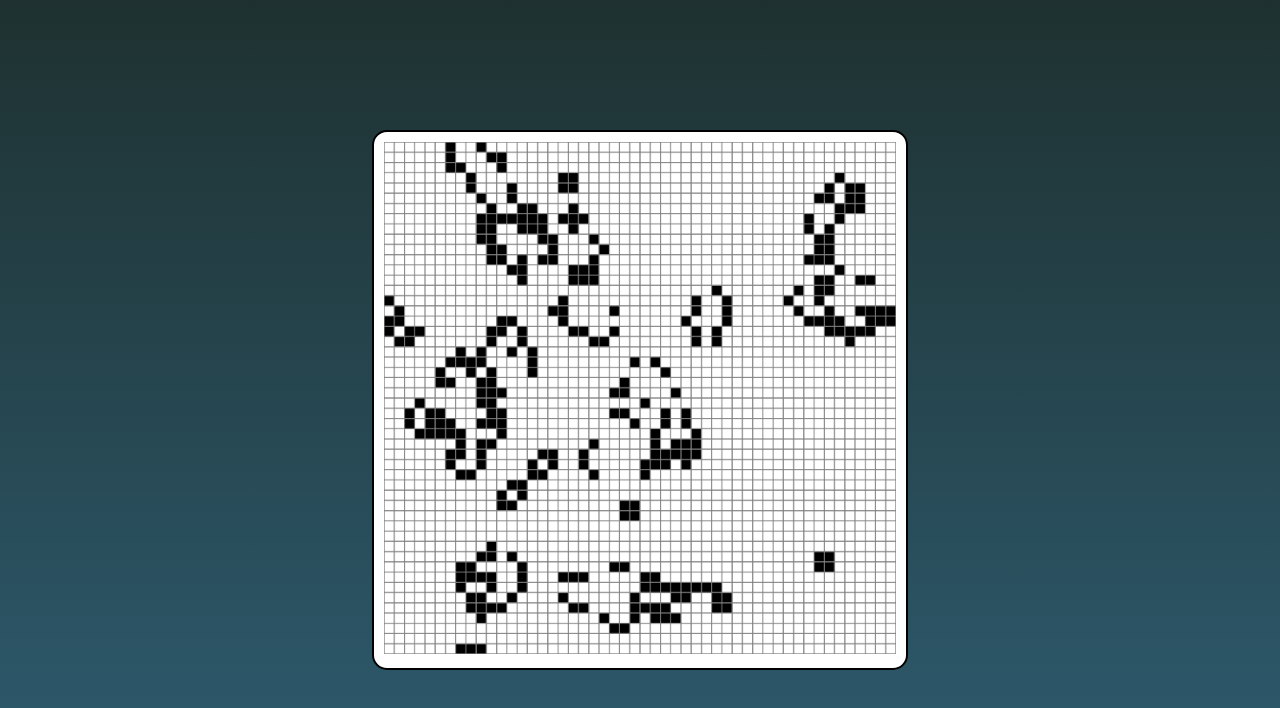
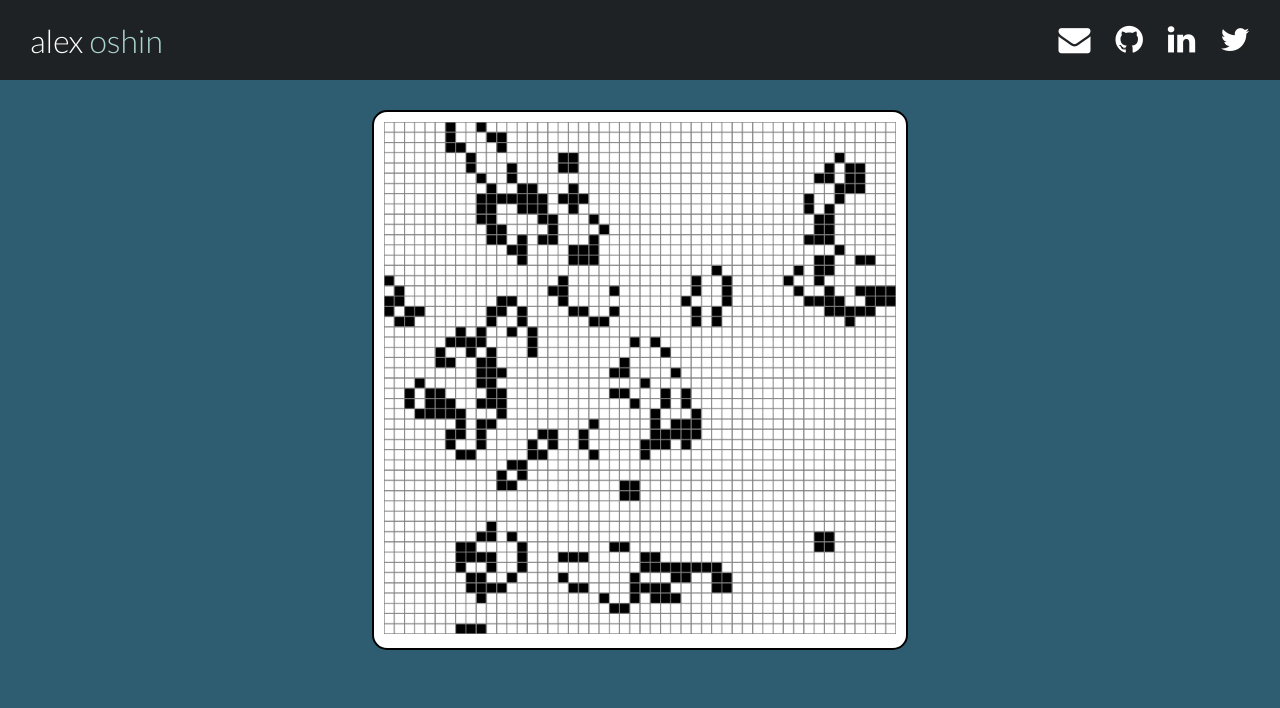
Before and after one commit to alexoshin/cellular-automata, a plain HTML site: page index.html in a window 1280 px wide. Drawn offline with Linux system fonts and the light colour scheme.

Commit message:
Add header (#3)

```diff
--- a/css/stylesheet.css
+++ b/css/stylesheet.css
@@ -12,18 +12,74 @@ body {
     width: 100vw;
     height: 100vh;
     position: relative;
-    background: var(--bg-color-1);
+    background: var(--bg-color-3);
     opacity: 0;
     transition: opacity 2s ease;
 }
 
+a {
+    text-decoration: none;
+}
+
+.highlight {
+    color: var(--text-highlight-1);
+}
+
+.header {
+    top: 0;
+    /* position: fixed; */
+    background: var(--bg-color-1);
+    width: 100%;
+    height: 80px;
+    align-items: center;
+    display: flex;
+    justify-content: space-between;
+    z-index: 1;
+}
+
+.header_left {
+    display: grid;
+    grid-gap: 50px;
+    margin-left: 30px;
+    box-sizing: border-box;
+    grid-template-columns: repeat(1, max-content);
+}
+
+.header_right {
+    display: grid;
+    height: 100%;
+    align-items: center;
+    grid-gap: 25px;
+    margin-right: 30px;
+    box-sizing: border-box;
+    grid-template-columns: repeat(4, max-content);
+}
+
+.header_text {
+    color: var(--text-color-1);
+    font-size: 2rem;
+    text-align: center;
+    white-space: nowrap;
+    font-family: 'Lato', sans-serif;
+}
+
+.icon {
+    color: var(--text-color-1);
+    transition: color 0.5s ease;
+}
+
+.icon:hover {
+    color: var(--text-highlight-2);
+}
+
 .title {
-    background: linear-gradient(var(--bg-color-2), var(--bg-color-3));
+    /* background: linear-gradient(var(--bg-color-2), var(--bg-color-3)); */
     display: flex;
     width: 100%;
-    height: 100%;
+    /* height: 100%; */
     align-items: center;
     justify-content: center;
+    flex-wrap: wrap;
 }
 
 .canvas {
@@ -34,7 +90,8 @@ body {
 .ca-card {
     overflow: hidden;
     width: 40%;
-    min-width: 200px;
+    margin-top: 30px;
+    min-width: 500px;
     padding: 10px;
     background: #ffffff;
     border-radius: 15px;
--- a/index.html
+++ b/index.html
@@ -4,8 +4,33 @@
         <meta charset="utf-8">
         <title>cellular automata</title>
         <link rel="stylesheet" href="css/stylesheet.css">
+        <link rel="stylesheet" href="https://cdnjs.cloudflare.com/ajax/libs/font-awesome/4.7.0/css/font-awesome.min.css">
+        <link rel="preconnect" href="https://fonts.gstatic.com">
+        <link href="https://fonts.googleapis.com/css2?family=Lato:wght@300&family=Roboto+Mono:wght@300&display=swap" rel="stylesheet">
     </head>
     <body>
+        <div class="header">
+            <div class="header_left">
+                <a href="https://alexoshin.github.io" class="header_text">alex <span class="highlight">oshin</span></a>
+            </div>
+            <div class="header_right">
+                <div class="icon_box">
+                    <a href="mailto:alexoshin@gatech.edu" title="Send me an email">
+                        <i class="fa fa-envelope fa-2x icon"></i>
+                    </a>
+                </div>
+                <a href="https://github.com/alexoshin" title="Follow me on GitHub">
+                    <i class="fa fa-github fa-2x icon"></i>
+                </a>
+                <a href="https://www.linkedin.com/in/alexoshin/" title="Connect with me on LinkedIn">
+                    <i class="fa fa-linkedin fa-2x icon"></i>
+                </a>
+                <a href="https://twitter.com/oshin_alex" title="Follow me on Twitter">
+                    <i class="fa fa-twitter fa-2x icon"></i>
+                </a>
+            </div>
+        </div>
+
         <div class="title">
             <div class="ca-card" id="ca-card">
                 <canvas id="ca-canvas" class="canvas" width="320" height="240"></canvas>
```
